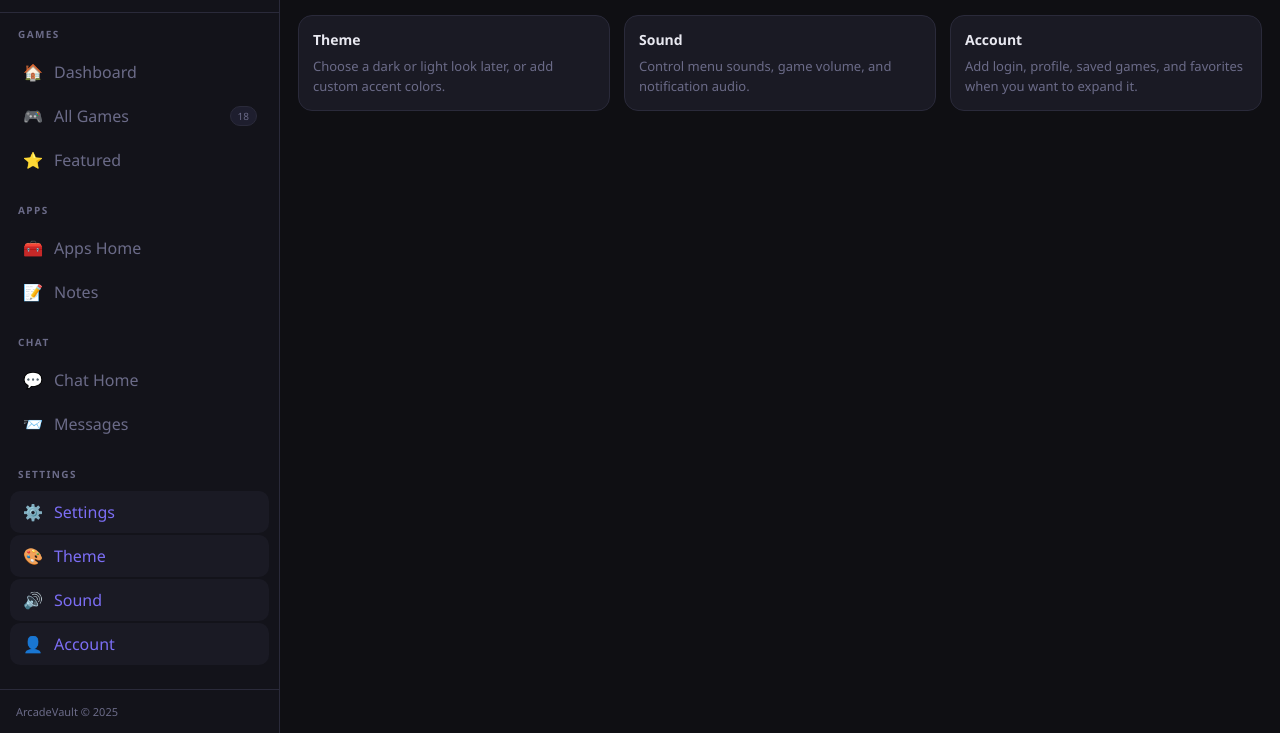
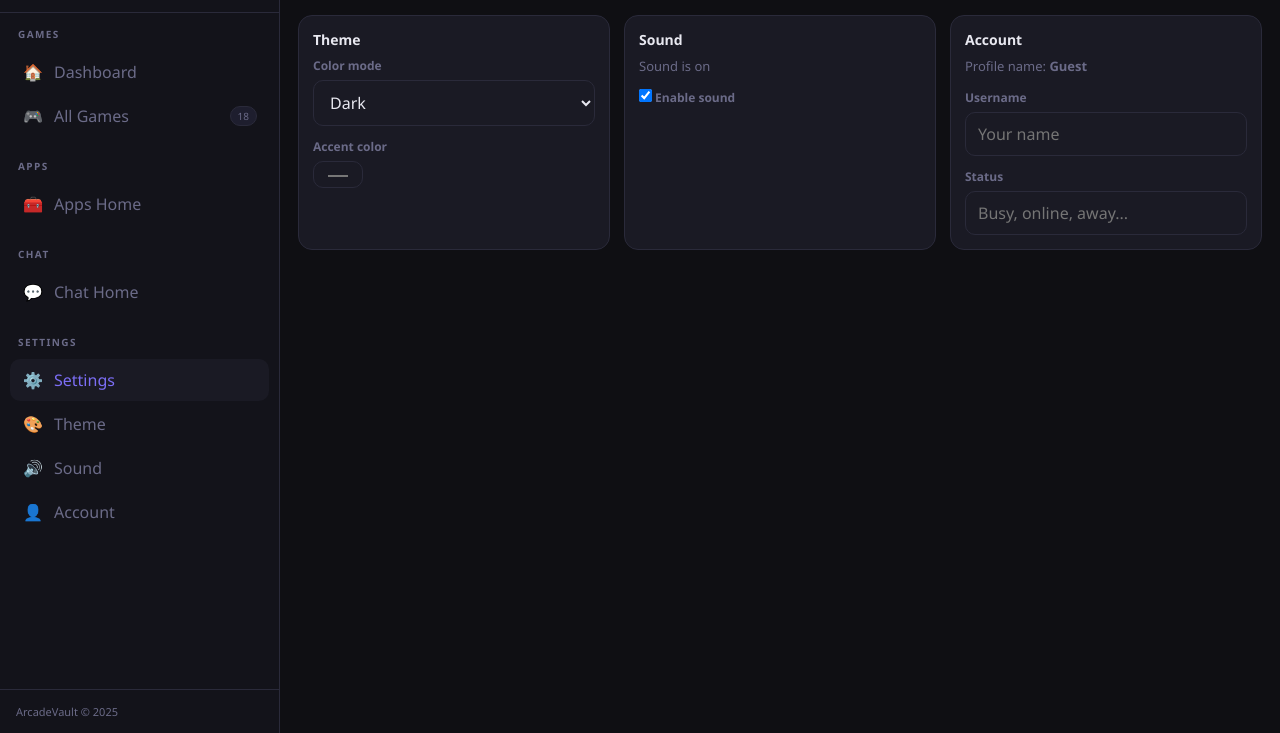
Before and after one commit to hyperionx157/GamesiteV3, a plain HTML site: page settings.html in a window 1280 px wide. Shown: the part 67-800 px from the top of the page. Drawn offline with Linux system fonts and the light colour scheme.

Commit message:
Update settings.html

```diff
--- a/settings.html
+++ b/settings.html
@@ -18,27 +18,24 @@
       <div class="section-label">Games</div>
       <a class="nav-link" data-page="index" href="index.html"><span class="icon">🏠</span> Dashboard</a>
       <a class="nav-link" data-page="games" href="games.html"><span class="icon">🎮</span> All Games <span class="count">18</span></a>
-      <a class="nav-link" data-page="games" href="games.html?filter=featured"><span class="icon">⭐</span> Featured</a>
     </div>
 
     <div class="sidebar-section">
       <div class="section-label">Apps</div>
       <a class="nav-link" data-page="apps" href="apps.html"><span class="icon">🧰</span> Apps Home</a>
-      <a class="nav-link" data-page="apps" href="apps.html#notes"><span class="icon">📝</span> Notes</a>
     </div>
 
     <div class="sidebar-section">
       <div class="section-label">Chat</div>
       <a class="nav-link" data-page="chat" href="chat.html"><span class="icon">💬</span> Chat Home</a>
-      <a class="nav-link" data-page="chat" href="chat.html#messages"><span class="icon">📨</span> Messages</a>
     </div>
 
     <div class="sidebar-section">
       <div class="section-label">Settings</div>
       <a class="nav-link active" data-page="settings" href="settings.html"><span class="icon">⚙️</span> Settings</a>
-      <a class="nav-link" data-page="settings" href="settings.html#theme"><span class="icon">🎨</span> Theme</a>
-      <a class="nav-link" data-page="settings" href="settings.html#sound"><span class="icon">🔊</span> Sound</a>
-      <a class="nav-link" data-page="settings" href="settings.html#account"><span class="icon">👤</span> Account</a>
+      <a class="nav-link" href="#theme"><span class="icon">🎨</span> Theme</a>
+      <a class="nav-link" href="#sound"><span class="icon">🔊</span> Sound</a>
+      <a class="nav-link" href="#account"><span class="icon">👤</span> Account</a>
     </div>
 
     <div class="sidebar-footer">ArcadeVault &copy; 2025</div>
@@ -53,17 +50,41 @@
       <div class="settings-grid">
         <div class="setting-card" id="theme">
           <h3>Theme</h3>
-          <p>Choose a dark or light look later, or add custom accent colors.</p>
+          <div class="field">
+            <label for="themeSelect">Color mode</label>
+            <select id="themeSelect">
+              <option value="dark">Dark</option>
+              <option value="light">Light</option>
+            </select>
+          </div>
+          <div class="field" style="margin-top:12px;">
+            <label for="accentColor">Accent color</label>
+            <input id="accentColor" type="color" />
+          </div>
         </div>
 
         <div class="setting-card" id="sound">
           <h3>Sound</h3>
-          <p>Control menu sounds, game volume, and notification audio.</p>
+          <p id="soundLabel">Sound is on</p>
+          <div class="field" style="margin-top:12px;">
+            <label>
+              <input id="soundToggle" type="checkbox" />
+              Enable sound
+            </label>
+          </div>
         </div>
 
         <div class="setting-card" id="account">
           <h3>Account</h3>
-          <p>Add login, profile, saved games, and favorites when you want to expand it.</p>
+          <p>Profile name: <strong id="accountName">Guest</strong></p>
+          <div class="field" style="margin-top:12px;">
+            <label for="usernameInput">Username</label>
+            <input id="usernameInput" type="text" placeholder="Your name" />
+          </div>
+          <div class="field" style="margin-top:12px;">
+            <label for="statusInput">Status</label>
+            <input id="statusInput" type="text" placeholder="Busy, online, away..." />
+          </div>
         </div>
       </div>
     </div>
```
